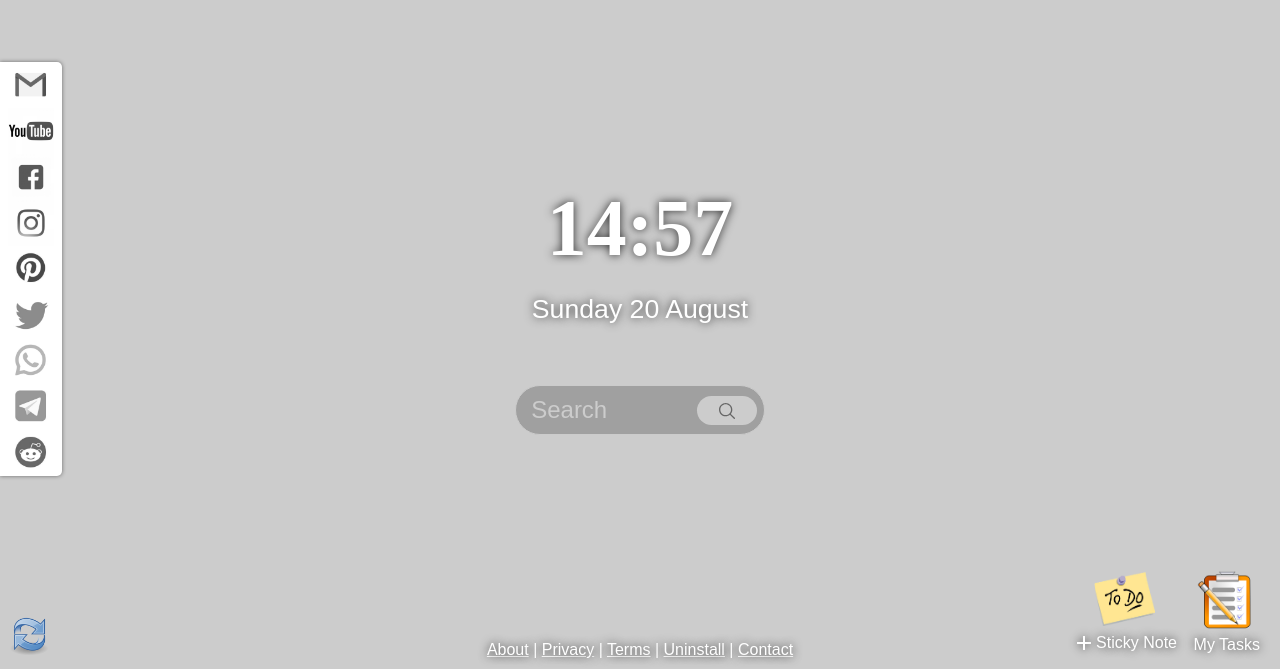
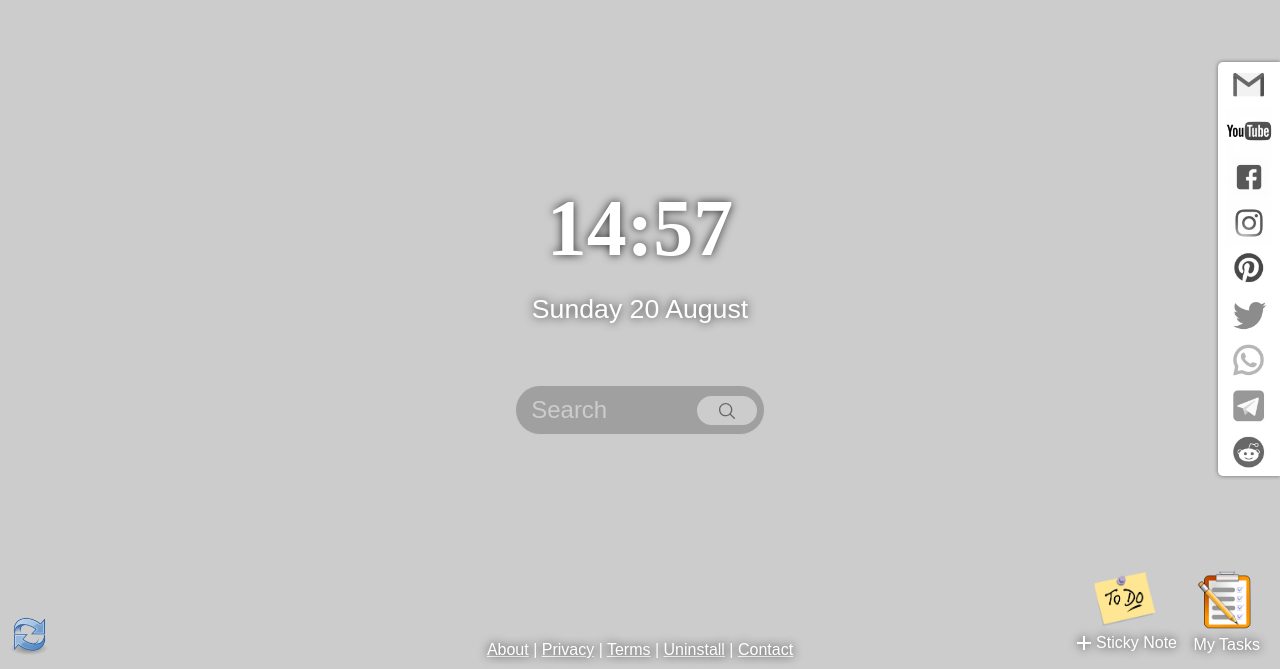
Before and after one commit to Ika1009/Workstation-plus, a browser extension: page WorkStation+ Extension/newTab.html in a window 1280 px wide. Shown: the part 131-800 px from the top of the page. Drawn offline with Linux system fonts and the light colour scheme; no server answers; a web font is replaced by a local one.

Commit message:
sidebarlink desno

```diff
--- a/WorkStation+ Extension/newTab.css
+++ b/WorkStation+ Extension/newTab.css
@@ -1064,10 +1064,10 @@ ul.recentlyClosed__area li a {
 .sideBarLink__area{
     position: absolute;
     top: 50%;
-    left: 0px;
+    right: 0px;
     transform: translate(0px, -50%);
     background: #fff;
-    border-radius: 0 5px 5px 0;
+    border-radius: 5px 0 0 5px;
     box-shadow: 0px 0px 4px #0000007a;
     z-index: 999;
     text-shadow: none;
```
